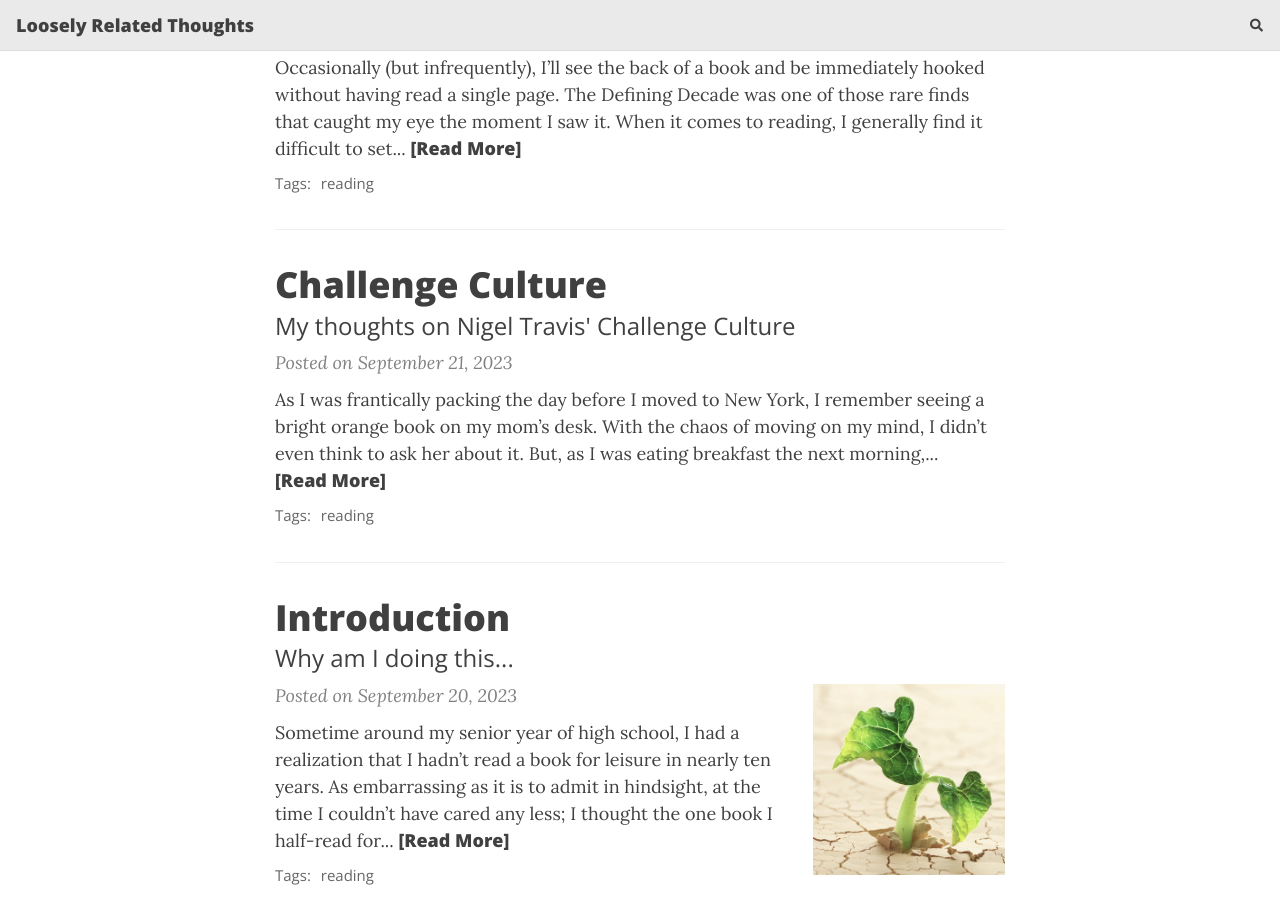
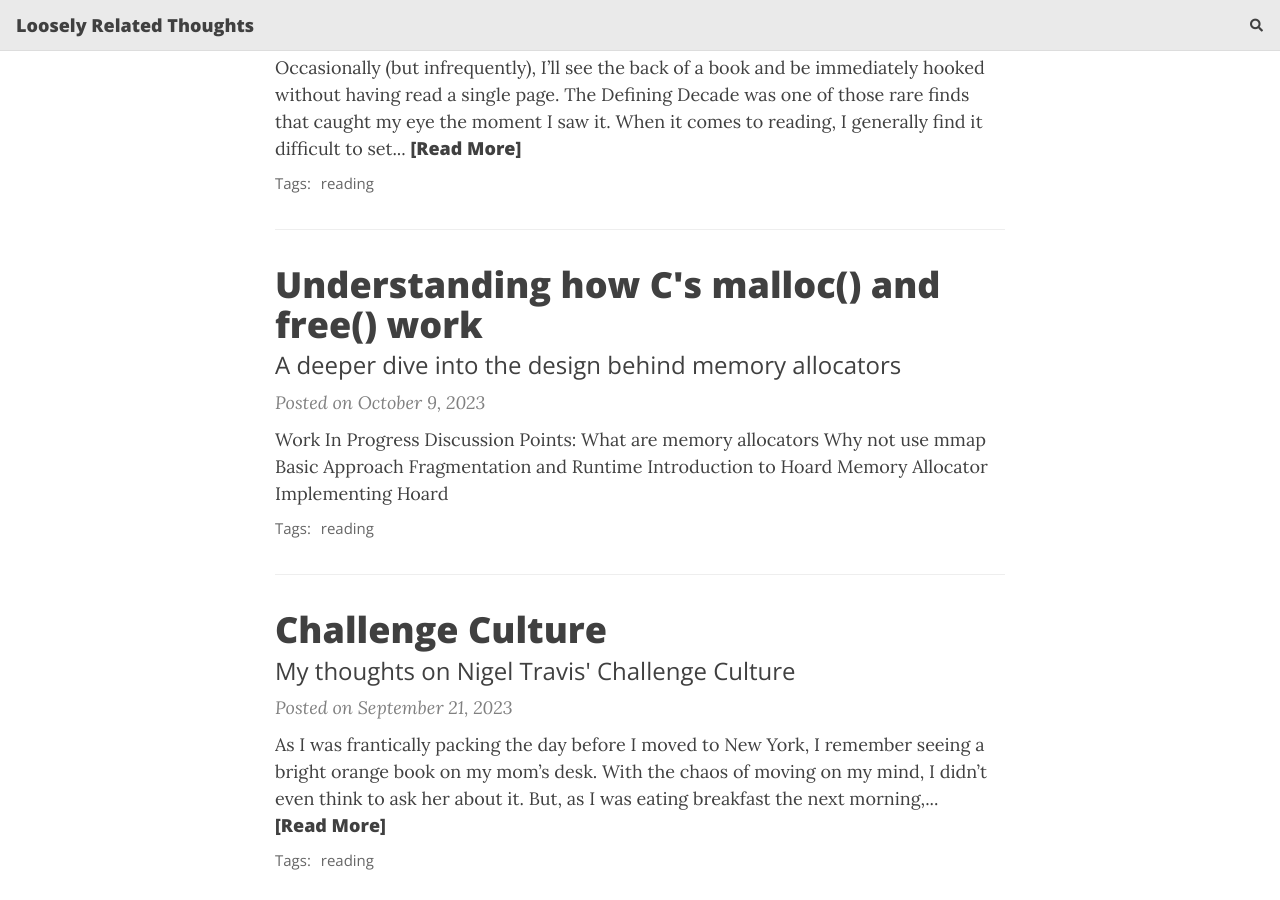
Before and after one commit to milen-patel/milen-patel.github.io, a Jekyll site: the page built from index.html, in a window 1280 px wide and 900 px high, scrolled down 406 px. Built offline with Jekyll 4.4.1, drawn with Linux system fonts in a browser that asks for light colours; nearby versions of some CDN libraries; the list of posts is cut into pages by our own code; comment, search, counter and statistics services are not loaded.

Commit message:
Add next article outline

```diff
--- /dev/null
+++ b/_posts/2023-10-09-malloc-tutorial.md
@@ -0,0 +1,16 @@
+---
+layout: post
+title: Understanding how C's malloc() and free() work
+subtitle: A deeper dive into the design behind memory allocators
+tags: [reading]
+comments: true
+---
+
+Work In Progress
+Discussion Points:
+* What are memory allocators
+* Why not use mmap
+* Basic Approach
+* Fragmentation and Runtime
+* Introduction to Hoard Memory Allocator
+* Implementing Hoard
```
Also changed, not shown: _posts/2023-10-09-the-defining-decade.md (+2 -0 lines).
